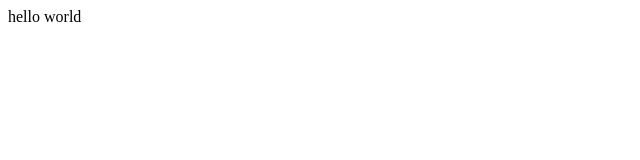
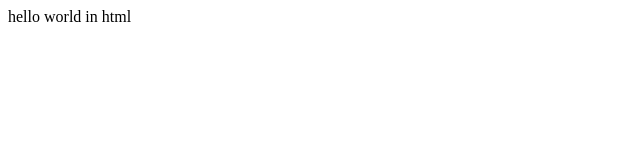
Before and after one commit to roy06gourab/Roy-Repository, a plain HTML site: page index.html in a window 1280 px wide. Shown: the full height of the page, 0-640 px from the left. Drawn offline with Linux system fonts and the light colour scheme.

Commit message:
Changed in new format

```diff
--- a/index.html
+++ b/index.html
@@ -1 +1 @@
-<pr>hello world</pr>
+<pr>hello world in html</pr>
```
Also changed, not shown: 1 other file.
